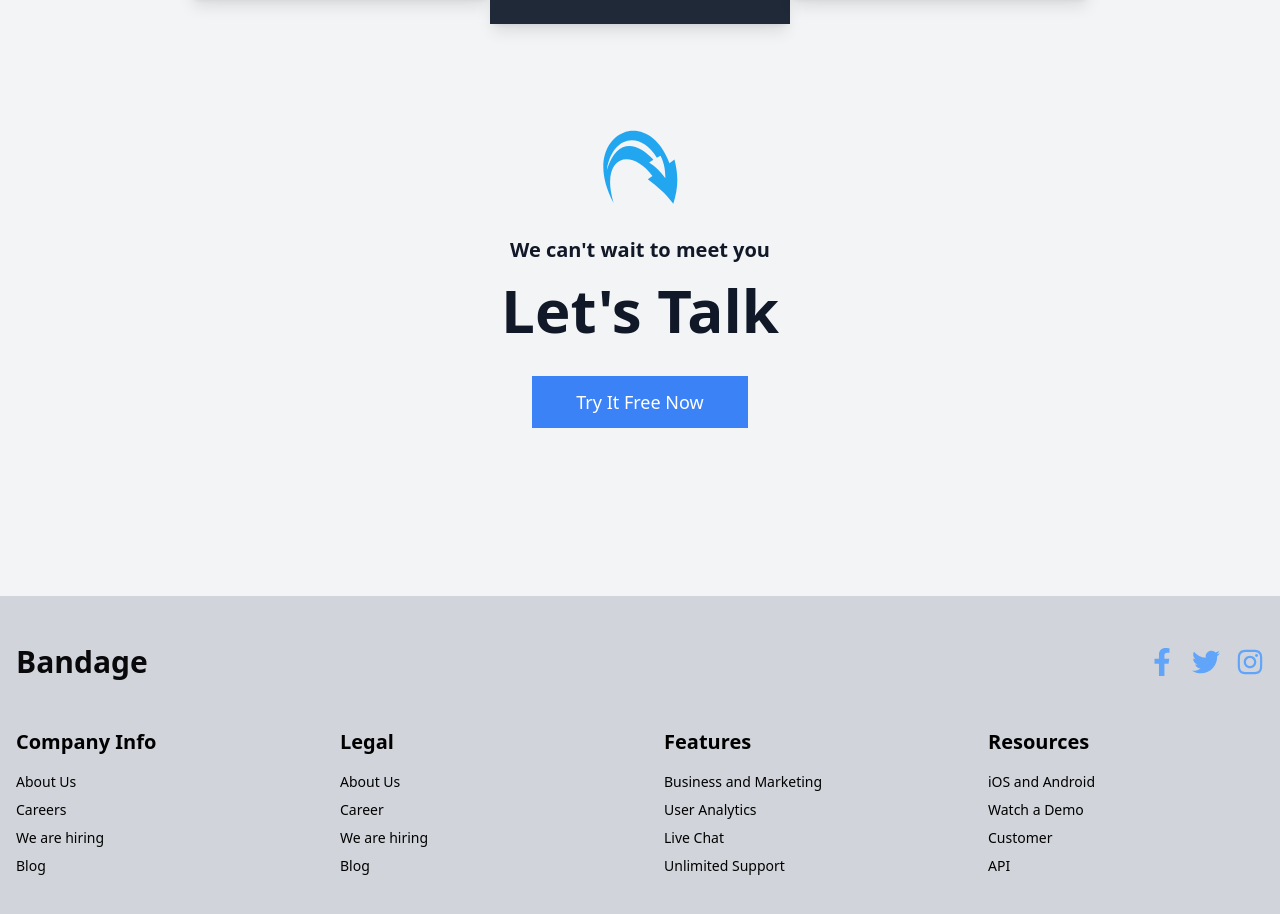
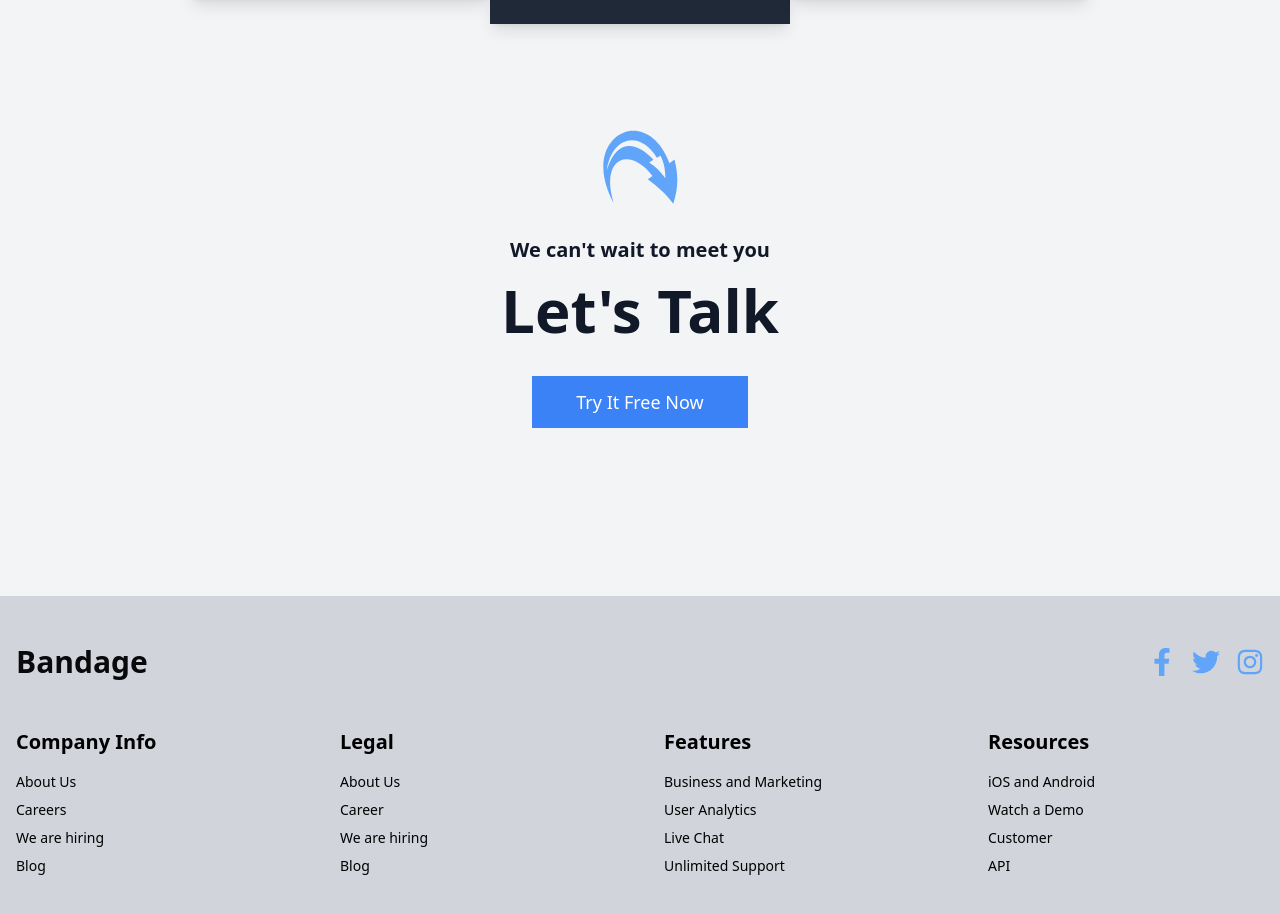
Before and after one commit to AreebaSadiq23/e-commerce-web-project, a Next.js app: page /contact in a window 1280 px wide. Shown: the part 1522-2436 px from the top of the page. Built offline with nearby package versions, Linux system fonts and the light colour scheme.

Commit message:
update contact

```diff
--- a/src/app/contact/page.tsx
+++ b/src/app/contact/page.tsx
@@ -132,14 +132,14 @@ const ContactSection: React.FC = () => {
         <div className="mt-10 py-10 text-center">
           {/* Arrow Icon */}
           <div className="flex justify-center items-center" data-aos="fade-up">
-            <GiWideArrowDunk className="text-[#23A6F0] text-[80px]" />
+            <GiWideArrowDunk className="text-blue-400 text-[80px]" />
           </div>
           <div className="text-center my-16 mt-7" data-aos="fade-up">
             <h2 className="text-xl font-semibold text-gray-900 mb-4">
-              We can't wait to meet you
+              We can&apos;t wait to meet you
             </h2>
             <h3 className="text-3xl sm:text-4xl md:text-6xl font-bold text-gray-900 mb-4">
-              Let's Talk
+              Let&apos;s Talk
             </h3>
             <button className="px-11 py-3 text-lg bg-blue-500 text-white hover:bg-blue-400 mt-5">
               Try It Free Now
```
